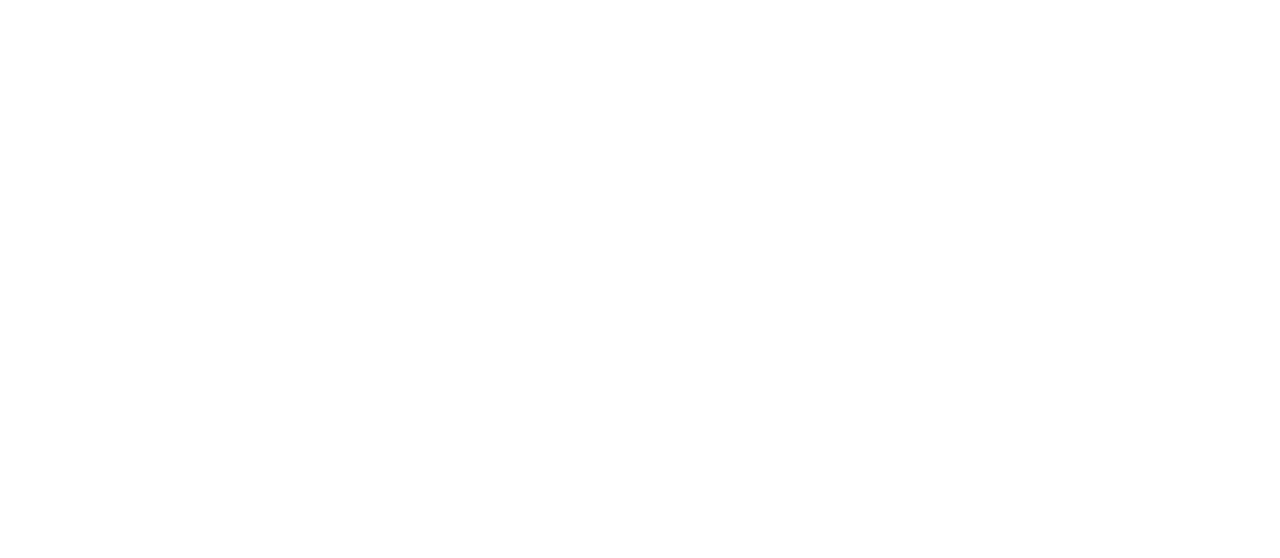
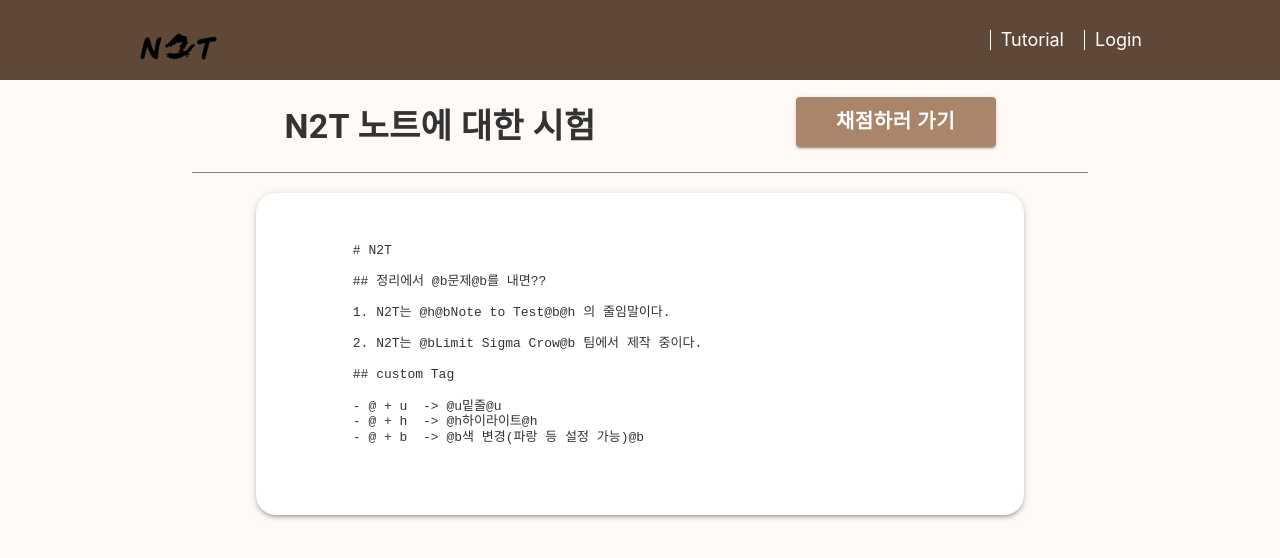
Before and after one commit to sigma-crow/n2t, a React (Create React App) app in the folder FE/: page /test in a window 1280 px wide. Shown: the top 558 px of the page. Built offline with nearby package versions, Linux system fonts and the light colour scheme; the HTML template or start-up script is replaced by a standard one.

Commit message:
[FE] feat: TestPage 구현
- TestPage 구현
- Prop은 아직

```diff
--- a/FE/src/App.js
+++ b/FE/src/App.js
@@ -11,6 +11,7 @@
       <BrowserRouter>
         <Switch>
           <Route exact path='/' component={Pages.MainPage} />
+          <Route exact path='/test' component={Pages.TestPage} />
         </Switch>
       </BrowserRouter>
     </>
--- a/FE/src/pages/index.js
+++ b/FE/src/pages/index.js
@@ -1 +1,2 @@
 export {default as MainPage} from '@pages/mainPage';
+export {default as TestPage} from '@pages/testPage';
--- a/FE/src/pages/testPage.js
+++ b/FE/src/pages/testPage.js
@@ -1,9 +1,10 @@
 import React from 'react';
 import styled from 'styled-components';
 import Header from '@components/header';
-import ResultBtn from '../components/resultBtn';
+import ResultBtn from '@components/resultBtn';
 import {makeStyles} from '@material-ui/core/styles';
 import Typography from '@material-ui/core/Typography';
+import * as Rander from '@components/Markdown-it/render/index';
 
 const Container = styled.div`
   display: flex;
@@ -18,7 +19,9 @@
   display: flex;
   width: 100%;
   height: 100%;
-  justify-content: center;
+  align-items: center;
+  flex-direction: column;
+  // justify-content: center;
   background: #fffaf6;
 `;
 const TitleWrapper = styled.div`
@@ -36,6 +39,7 @@
   },
 }));
 const TestPage = () => {
+  // Props 받기
   const classes = useStyles();
   return (
     <Container>
@@ -49,6 +53,24 @@
           </Typography>
           <ResultBtn />
         </TitleWrapper>
+        <Rander.HtmlToTest
+          txt='
+          # N2T
+
+          ## 정리에서 @b문제@b를 내면??
+
+          1. N2T는 @h@bNote to Test@b@h 의 줄임말이다.
+
+          2. N2T는 @bLimit Sigma Crow@b 팀에서 제작 중이다.
+
+          ## custom Tag
+
+          - @ + u  -> @u밑줄@u
+          - @ + h  -> @h하이라이트@h
+          - @ + b  -> @b색 변경(파랑 등 설정 가능)@b
+
+        '
+        />
       </TestWrapper>
     </Container>
   );
```
